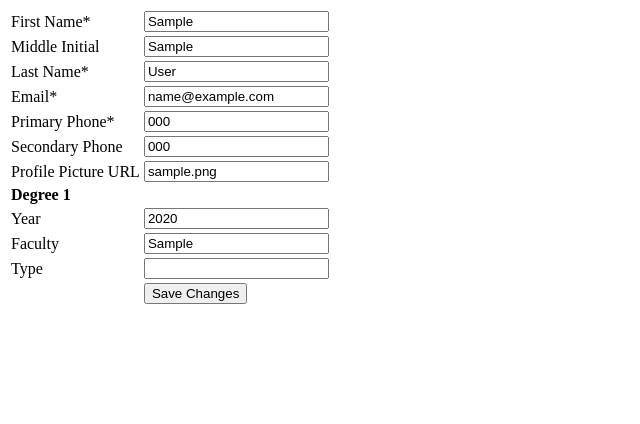
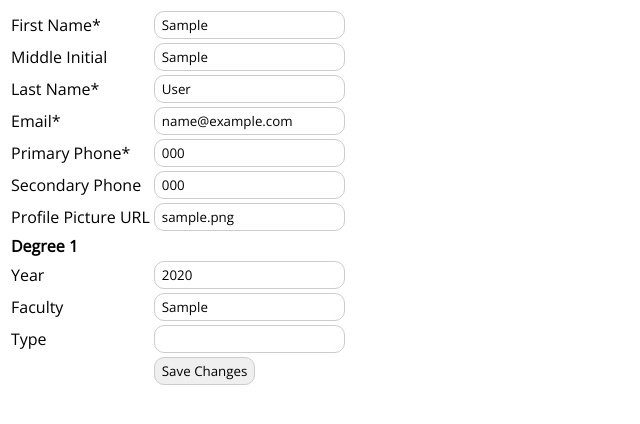
Before and after one commit to 12pm30/QBnB, a PHP site: page /phpmail/editaccount.php in a window 1280 px wide. Shown: the top 424 px of the page, without its empty margins (0-640 px from the left). Run offline with PHP 8.4, Linux system fonts and the light colour scheme; the visitor is signed in with stand-in values (Sample User, id 1); tables that the repository leaves empty or names only in its code hold one stand-in row (values such as "Sample post"); a stand-in replaces the project's code that opens the database connection.

Commit message:
Nice looking editaccount page

```diff
--- a/editaccount.php
+++ b/editaccount.php
@@ -177,49 +177,74 @@ if(isset($_POST['first_name_field']) and isset($_POST['last_name_field']) and is
 ?>
 <!DOCTYPE HTML>
 <html>
+<head>
+<link href='https://fonts.googleapis.com/css?family=Open+Sans:300' rel='stylesheet' type='text/css'>
+<title> Edit Account Details </title>
+</head>
 <body>
+
+<style>
+table,input {
+	font-family: 'Open Sans', sans-serif;
+}
+
+input.rounded {
+	border: 1px solid #ccc;
+	-moz-border-radius: 10px;
+	-webkit-border-radius: 10px;
+	border-radius: 10px;
+	padding: 4px 7px;
+	outline: 0;
+	-webkit-appearance: none;
+}
+input.rounded:focus {
+	border-color: #339933;
+}
+
+
+</style>
 
 <form name='login' id='login' action='editaccount.php' method='post'>
 	<table border='0'>
 		<tr>
 			<td>First Name*</td>
-            <td><input type='text' name='first_name_field' id='first_name_field'
+			<td><input type='text' class="rounded" name='first_name_field' id='first_name_field'
 			<?php echo 'value="'.$memrow['first_name'].'"';?>
 			/></td>
 		</tr>
 		<tr>
 			<td>Middle Initial</td>
-             <td><input type='text' maxlength=1 name='middle_initial_field' id='middle_initial_field'
+			 <td><input type='text' class="rounded" maxlength=1 name='middle_initial_field' id='middle_initial_field'
 			 <?php echo 'value="'.$memrow['middle_initial'].'"';?>
 			 /></td>
 		</tr>
 		<tr>
 			<td>Last Name*</td>
-             <td><input type='text' name='last_name_field' id='last_name_field'
+			 <td><input type='text' class="rounded" name='last_name_field' id='last_name_field'
 			 <?php echo 'value="'.$memrow['last_name'].'"';?>
 			 /></td>
 		</tr>
 		<tr>
 			<td>Email*</td>
-             <td><input type='email' name='email_field' id='email_field'
+			 <td><input type='email' class="rounded" name='email_field' id='email_field'
 			 <?php echo 'value="'.$memrow['email'].'"';?>
 			 /></td>
 		</tr>
 		<tr>
 			<td>Primary Phone*</td>
-             <td><input type='number' name='primary_phone_field' id='primary_phone_field'
+			 <td><input type='number' class="rounded" name='primary_phone_field' id='primary_phone_field'
 			 <?php echo 'value="'.$memrow['primary_phone'].'"';?>
 			 /></td>
 		</tr>
 		<tr>
 			<td>Secondary Phone</td>
-             <td><input type='number' name='secondary_phone_field' id='secondary_phone_field'
+			 <td><input type='number' class="rounded" name='secondary_phone_field' id='secondary_phone_field'
 			 <?php echo 'value="'.$memrow['secondary_phone'].'"';?>
 			 /></td>
 		</tr>
 		<tr>
 			<td>Profile Picture URL</td>
-             <td><input type='url' name='ppURL_field' id='ppURL_field'
+			 <td><input type='url' class="rounded" name='ppURL_field' id='ppURL_field'
 			 <?php echo 'value="'.$memrow['profile_pic_URL'].'"';?>
 			 /></td>
 		</tr>
@@ -241,19 +266,19 @@ if(isset($_POST['first_name_field']) and isset($_POST['last_name_field']) and is
 		/>
 		<tr>
 			<td>Year</td>
-			 <td><input type='number' name='year_" . $x . "' id='year_" . $x . "'
+			 <td><input type='number' class=\"rounded\" name='year_" . $x . "' id='year_" . $x . "'
 			 value = '" . $degrow['year'] . "'
 			 /></td>
 		</tr>
 		<tr>
 			<td>Faculty</td>
-			 <td><input type='text' name='faculty_" . $x . "' id='faculty_" . $x . "'
+			 <td><input type='text' class=\"rounded\" name='faculty_" . $x . "' id='faculty_" . $x . "'
 			 value = '" . $degrow['faculty'] . "'
 			 /></td>
 		</tr>
 		<tr>
 			<td>Type</td>
-			 <td><input type='text' name='type_" . $x . "' id='type_" . $x . "'
+			 <td><input type='text' class=\"rounded\" name='type_" . $x . "' id='type_" . $x . "'
 			 value = '" . $degrow['type'] . "'
 			 /></td>
 		</tr>"
@@ -266,7 +291,7 @@ if(isset($_POST['first_name_field']) and isset($_POST['last_name_field']) and is
 		<tr>
 			<td></td>
 			<td>
-                <input type='submit' id='editAcctBtn' name='editAcctBtn' value='Save Changes' />
+				<input type='submit' class="rounded" id='editAcctBtn' name='editAcctBtn' value='Save Changes' />
 			</td>
 		</tr>
 	</table>
```
Lines whose indentation alone changed are shown as unchanged.
